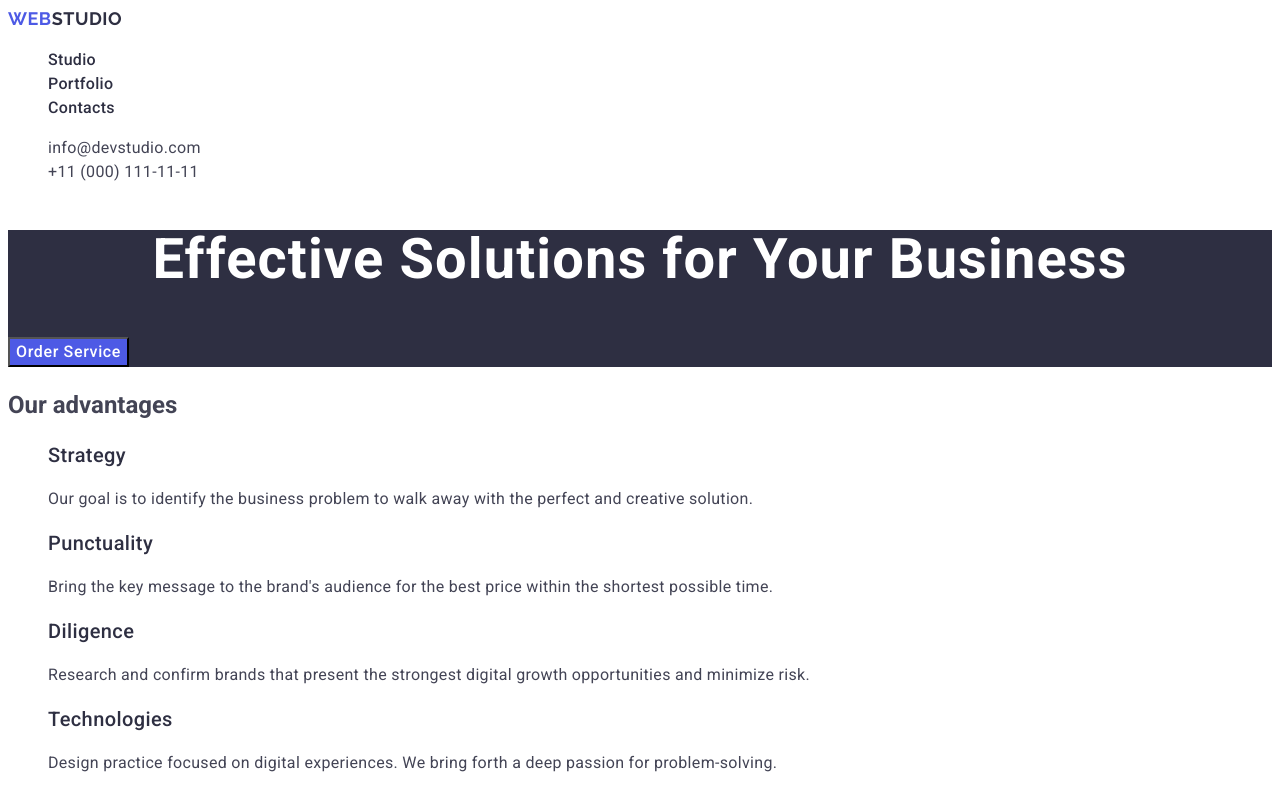
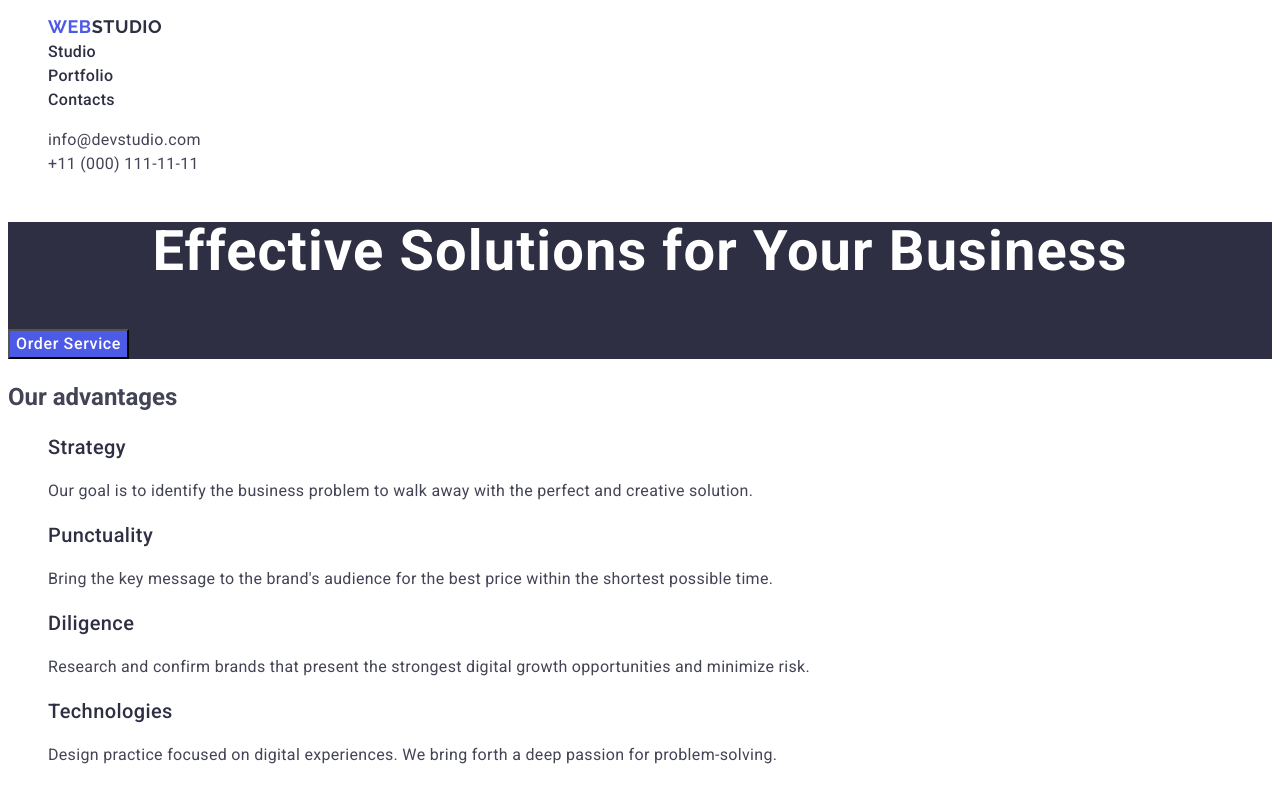
Before and after one commit to SergeiAntonenko/goit-markup-hw-02, a plain HTML site: page index.html in a window 1280 px wide. Shown: the top 794 px of the page. Drawn offline with Linux system fonts and the light colour scheme.

Commit message:
homework2-fix2

```diff
--- a/css/styles.css
+++ b/css/styles.css
@@ -120,9 +120,9 @@ a {
   text-transform: capitalize;
 }
 .team-list {
-  background-color: #ffffff;
 }
 .team-item {
+  background-color: #ffffff;
 }
 .team-img {
 }
@@ -188,7 +188,7 @@ a {
   text-transform: uppercase;
 }
 
-.footer-logo span {
+.footer-logo-span {
   color: #f4f4fd;
 }
 
--- a/index.html
+++ b/index.html
@@ -15,8 +15,12 @@
   <body>
     <header class="header">
       <nav class="header_nav">
-        <a class="header-logo" href="./index.html">Web<span>Studio</span></a>
         <ul class="header-list">
+          <li>
+            <a class="header-logo" href="./index.html"
+              >Web<span>Studio</span></a
+            >
+          </li>
           <li><a class="header-nav-link" href="">Studio</a></li>
           <li><a class="header-nav-link" href="">Portfolio</a></li>
           <li><a class="header-nav-link" href="">Contacts</a></li>
@@ -197,7 +201,9 @@
       </section>
     </main>
     <footer class="footer">
-      <a class="footer-logo" href="./index.html">Web<span>Studio</span></a>
+      <a class="footer-logo" href="./index.html"
+        >Web<span class="footer-logo-span">Studio</span></a
+      >
       <p class="footer-text">
         Increase the flow of customers and sales for your business with digital
         marketing & growth solutions.
```
